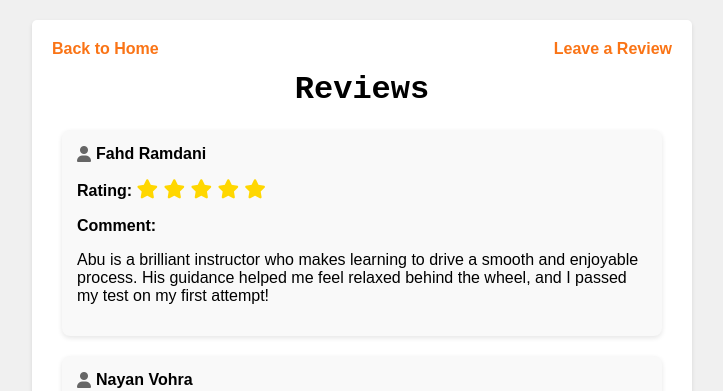
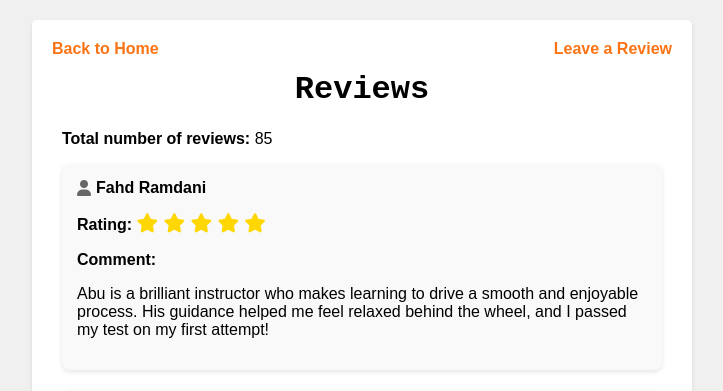
Before and after one commit to RahinAshraf/abu_driving_school, a Django app: page /reviews/ in a window 1280 px wide. Shown: the top 391 px of the page, without its empty margins (278-1001 px from the left). Run offline with Django 3.2, Linux system fonts and the light colour scheme; data that the repository does not hold is empty.

Commit message:
The first time

```diff
--- a/abu_driving_school/templates/reviews.html
+++ b/abu_driving_school/templates/reviews.html
@@ -116,6 +116,10 @@
         </a>
 
         <h1>Reviews</h1>
+
+        <!-- Display the total number of reviews -->
+        <p><strong>Total number of reviews:</strong> {{ total_reviews }}</p>
+
         {% for review in reviews %}
             <div class="review-container">
 
--- a/abu_driving_school/views.py
+++ b/abu_driving_school/views.py
@@ -42,8 +42,9 @@ def reviews_view(request):
 
     # Combine QuerySet and static reviews
     combined_reviews = list(queryset_reviews) + static_reviews
+    total_reviews = len(combined_reviews)
 
-    return render(request, 'reviews.html', {'reviews': combined_reviews})
+    return render(request, 'reviews.html', {'reviews': combined_reviews, 'total_reviews': total_reviews})
 
 
 def signup_view(request):
```
